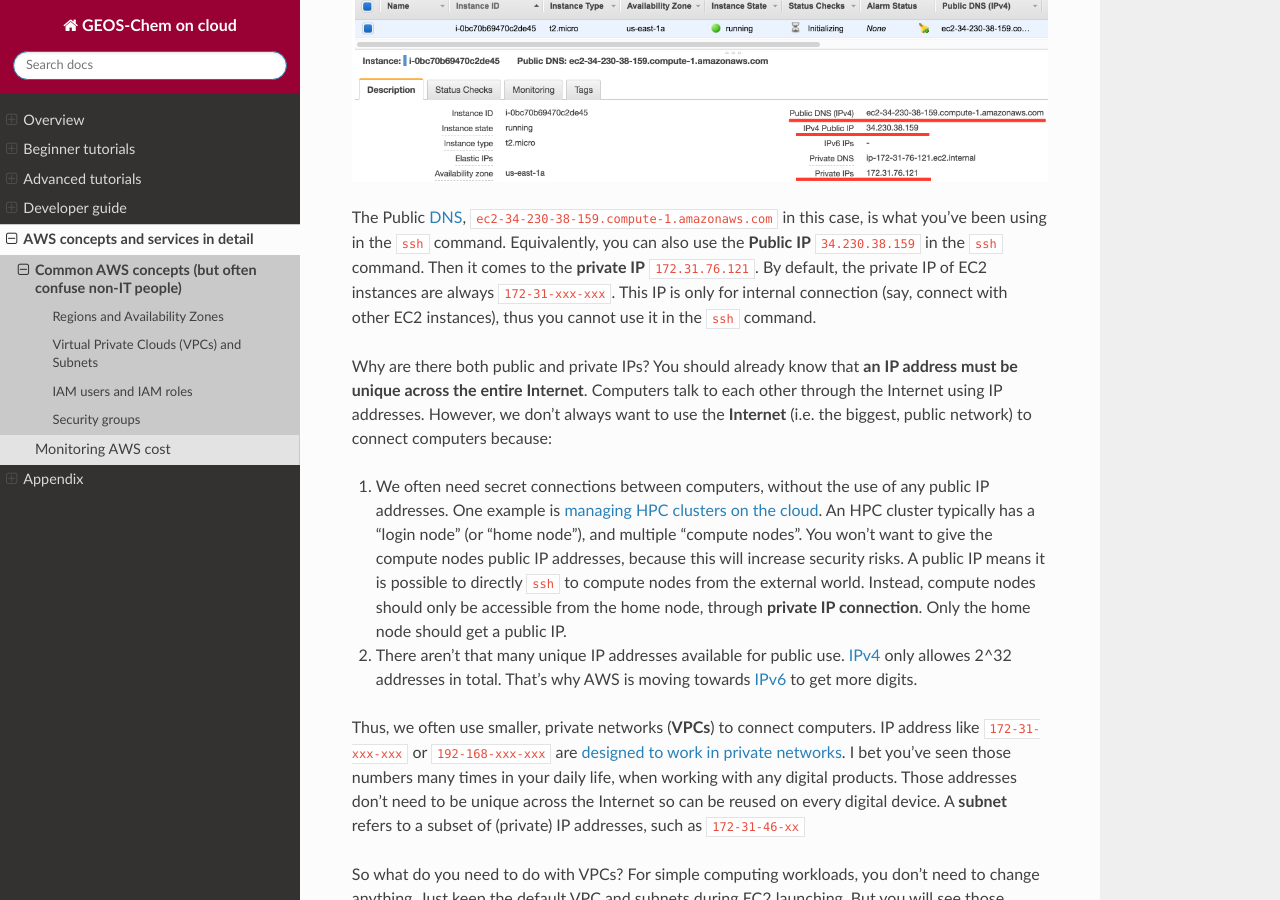
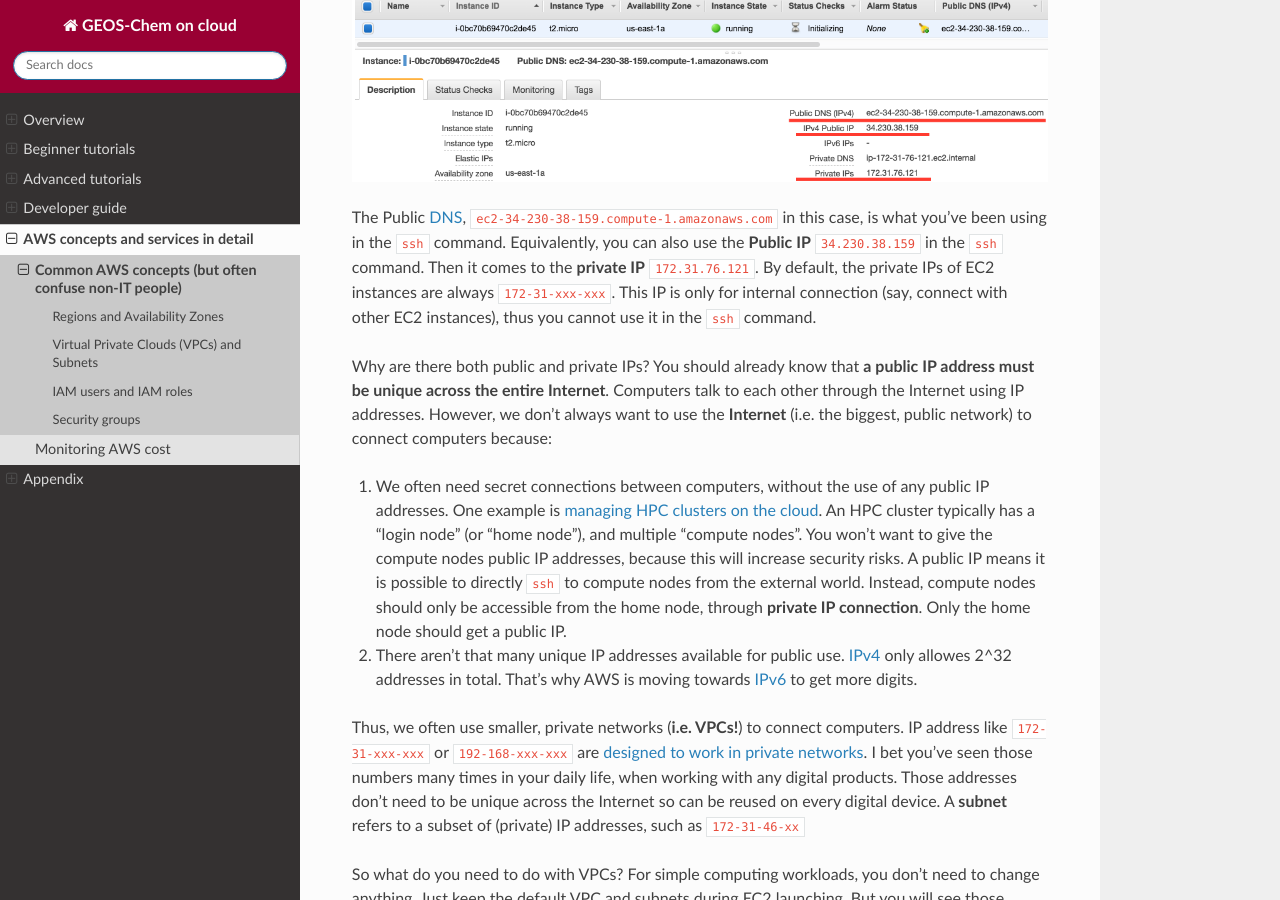
Before and after one commit to geoschem/geos-chem-cloud, a Sphinx documentation site: the page built from doc/source/chapter05_aws-in-detail/common-concepts.rst, in a window 1280 px wide and 900 px high, scrolled down 1658 px. Built offline with Sphinx 7.4.7 and the Read the Docs theme 2.0.0, drawn with Linux system fonts in a browser that asks for light colours.

Commit message:
fix various typos

```diff
--- a/doc/source/chapter02_beginner-tutorial/awscli-config.rst
+++ b/doc/source/chapter02_beginner-tutorial/awscli-config.rst
@@ -81,10 +81,10 @@
   Default region name [None]: us-east-1
   Default output format [None]: json
 
-- For the default region, enter ``us-east-1`` . It is just an alias to the "US East (N. Virginia)" region that you chose in the quick start guide. Currently all GEOS-Chem resources are within in this region, so use it as default.
+- For the default region, enter ``us-east-1`` . It is just an alias to the "US East (N. Virginia)" region that you chose in the quick start guide. Currently all GEOS-Chem resources are within this region, so use it as default.
 - For output format, enter ``json``. (`JSON <https://en.wikipedia.org/wiki/JSON>`_ is the most widely used format in web services. You don't need to worry about it right now. It looks almost the same as Python dictionaries and lists.)
 
-The answers you typed are saved in ``~/.aws/credentials`` and ``~/.aws/config``. You can rerun ``aws configure`` to overwrite them, just edit the files directly.
+The answers you typed are saved in ``~/.aws/credentials`` and ``~/.aws/config``. You can rerun ``aws configure`` to overwrite them, or just edit the files directly.
 
 Now ``aws s3 ls`` should run smoothly. Since you don't have your own data on S3 yet, that command is likely to show nothing. However, you can already access tons of `AWS Public Datasets <https://aws.amazon.com/public-datasets>`_. For example, let's view the `NASA-NEX data <https://aws.amazon.com/public-datasets/nasa-nex/>`_ by ``aws s3 ls s3://nasanex/``::
 
--- a/doc/source/chapter02_beginner-tutorial/use-ebs.rst
+++ b/doc/source/chapter02_beginner-tutorial/use-ebs.rst
@@ -67,7 +67,7 @@
 .. figure:: img/attach_ebs_in_menu.png
   :width: 350 px
 
-You should be prompted with ID of the running EC2 instance. If nothing gets prompted, double check if you choose the same Avail Zone for your EC2 instance and EBS volume.
+You should be prompted with the ID of the running EC2 instance. If nothing gets prompted, double check if you have chosen the same Avail Zone for your EC2 instance and EBS volume.
 
 .. figure:: img/attach_ebs_option.png
   :width: 500 px
--- a/doc/source/chapter03_advanced-tutorial/iam-role.rst
+++ b/doc/source/chapter03_advanced-tutorial/iam-role.rst
@@ -22,7 +22,7 @@
   | **"X" = our EC2 instances**
   | **"Y" = S3 buckets**
 
-"Y" can also be as detailed as "read-only access to S3" (so, no write access) or even "read-only access to a specific S3 bucket" (so, no access to other buckets). All those possible combinations make the IAM console kind of daunting for beginners. Fortunately, here we only need to enable a simple permission rule, which it is very easy to do.
+"Y" can also be as detailed as "read-only access to S3" (so, no write access) or even "read-only access to a specific S3 bucket" (so, no access to other buckets). All those possible combinations make the IAM console kind of daunting for beginners. Fortunately, here we only need to enable a simple permission rule, which is very easy to do.
 
 Grant S3 permission to EC2
 --------------------------
@@ -43,7 +43,7 @@
 
 .. figure:: img/iam_console.png
 
-The first step is to choose "X" (which will be allowed to access "Y"). AWS called it "trusted entity". Select EC2, of course.
+The first step is to choose "X" (which will be allowed to access "Y"). AWS calls it "trusted entity". Select EC2, of course.
 
 .. figure:: img/create-iam-role-step1.png
 
--- a/doc/source/chapter05_aws-in-detail/common-concepts.rst
+++ b/doc/source/chapter05_aws-in-detail/common-concepts.rst
@@ -30,14 +30,14 @@
 
 .. figure:: img/ec2-ip.png
 
-The Public `DNS <https://en.wikipedia.org/wiki/Domain_Name_System>`_, ``ec2-34-230-38-159.compute-1.amazonaws.com`` in this case, is what you've been using in the ``ssh`` command. Equivalently, you can also use the **Public IP** ``34.230.38.159`` in the ``ssh`` command. Then it comes to the **private IP** ``172.31.76.121``. By default, the private IP of EC2 instances are always ``172-31-xxx-xxx``. This IP is only for internal connection (say, connect with other EC2 instances), thus you cannot use it in the ``ssh`` command.
+The Public `DNS <https://en.wikipedia.org/wiki/Domain_Name_System>`_, ``ec2-34-230-38-159.compute-1.amazonaws.com`` in this case, is what you've been using in the ``ssh`` command. Equivalently, you can also use the **Public IP** ``34.230.38.159`` in the ``ssh`` command. Then it comes to the **private IP** ``172.31.76.121``. By default, the private IPs of EC2 instances are always ``172-31-xxx-xxx``. This IP is only for internal connection (say, connect with other EC2 instances), thus you cannot use it in the ``ssh`` command.
 
-Why are there both public and private IPs? You should already know that **an IP address must be unique across the entire Internet**. Computers talk to each other through the Internet using IP addresses. However, we don't always want to use the **Internet** (i.e. the biggest, public network) to connect computers because:
+Why are there both public and private IPs? You should already know that **a public IP address must be unique across the entire Internet**. Computers talk to each other through the Internet using IP addresses. However, we don't always want to use the **Internet** (i.e. the biggest, public network) to connect computers because:
 
 1. We often need secret connections between computers, without the use of any public IP addresses. One example is :ref:`managing HPC clusters on the cloud <hpc-overview-label>`. An HPC cluster typically has a "login node" (or "home node"), and multiple "compute nodes". You won't want to give the compute nodes public IP addresses, because this will increase security risks. A public IP means it is possible to directly ``ssh`` to compute nodes from the external world. Instead, compute nodes should only be accessible from the home node, through **private IP connection**. Only the home node should get a public IP.
 2. There aren't that many unique IP addresses available for public use. `IPv4 <https://en.wikipedia.org/wiki/IPv4>`_ only allowes 2^32 addresses in total. That's why AWS is moving towards `IPv6 <https://en.wikipedia.org/wiki/IPv6>`_ to get more digits.
 
-Thus, we often use smaller, private networks (**VPCs**) to connect computers. IP address like ``172-31-xxx-xxx`` or ``192-168-xxx-xxx`` are `designed to work in private networks <https://en.wikipedia.org/wiki/Private_network>`_. I bet you've seen those numbers many times in your daily life, when working with any digital products. Those addresses don't need to be unique across the Internet so can be reused on every digital device. A **subnet** refers to a subset of (private) IP addresses, such as ``172-31-46-xx``
+Thus, we often use smaller, private networks (**i.e. VPCs!**) to connect computers. IP address like ``172-31-xxx-xxx`` or ``192-168-xxx-xxx`` are `designed to work in private networks <https://en.wikipedia.org/wiki/Private_network>`_. I bet you've seen those numbers many times in your daily life, when working with any digital products. Those addresses don't need to be unique across the Internet so can be reused on every digital device. A **subnet** refers to a subset of (private) IP addresses, such as ``172-31-46-xx``
 
 So what do you need to do with VPCs? For simple computing workloads, you don't need to change anything. Just keep the default VPC and subnets during EC2 launching. But you will see those concepts constantly when using HPC clusters on the cloud. As an HPC cluster **user**, you mostly don't need to tweak VPCs manually, but it's good to understand what's going on.
 
--- a/doc/source/index.rst
+++ b/doc/source/index.rst
@@ -15,7 +15,7 @@
 
 **For GEOS-Chem users**, this website contains everything you need in order to use GEOS-Chem on the cloud. You will be able to finish a complete research workflow, from model simulations to output data analysis and management. **If it is your first time trying GEOS-Chem, this project is perhaps your best starting point**, because :ref:`you don't need to do any initial setup <motivation-label>` and the model is guaranteed to work correctly (see :ref:`quick start guide <quick-start-label>`). Note that this website is not a user guide on the GEOS-Chem model itself. Please refer to our comprehensive `user guide <http://acmg.seas.harvard.edu/geos/doc/man/>`_ and `wiki <http://wiki.seas.harvard.edu/geos-chem/index.php/Main_Page>`_ for all details about GEOS-Chem. To run on the cloud, we only support GEOS-Chem `v11-02 <http://wiki.seas.harvard.edu/geos-chem/index.php/GEOS-Chem_v11-02>`_ or future versions for `GNU-Fortran compatibility <http://wiki.seas.harvard.edu/geos-chem/index.php/GNU_Fortran_compiler>`_ and `NetCDF diagnostics updates <http://wiki.seas.harvard.edu/geos-chem/index.php/List_of_diagnostics_archived_to_netCDF_format>`_.
 
-**For non-GEOS-Chem-users**, this documentation can be used as an introduction to AWS for scientific computing, especially for **Earth science model simulations**. Since all Earth science models are highly similar from a software perspective, it should be quite easy to adapt this guide for you specific use case. More than 90% of this website is about general AWS concepts and tutorials, which doesn't require GEOS-Chem-specific knowledge. Please get a feeling of cloud computing workflow by exploring :doc:`beginner tutorials <../chapter02_beginner-tutorial/index>` and then refer to :doc:`Developer guide <../chapter04_developer-guide/index>` to build your own model. Although cloud computing has a lot of potential in Earth science, it is still significantly under-ultilized due to :doc:`the lack of accessible tutorials <./chapter01_overview/external-resources>` for Earth science researchers. This project tries to fill this gap.
+**For non-GEOS-Chem-users**, this documentation can be used as an introduction to AWS for scientific computing, especially for **Earth science model simulations**. Since all Earth science models are highly similar from a software perspective, it should be quite easy to adapt this guide for you specific use case. More than 90% of this website is about general AWS concepts and tutorials, which doesn't require GEOS-Chem-specific knowledge. Please get a feeling of cloud computing workflow by exploring :doc:`beginner tutorials <../chapter02_beginner-tutorial/index>` and then refer to the :doc:`developer guide <../chapter04_developer-guide/index>` to build your own model. Although cloud computing has a lot of potential in Earth science, it is still significantly under-ultilized due to :doc:`the lack of accessible tutorials <./chapter01_overview/external-resources>` for Earth science researchers. This project tries to fill this gap.
 
 For general reference, GEOS-Chem is a `Chemical Transport Model <https://en.wikipedia.org/wiki/Chemical_transport_model>`_ for simulating atmospheric chemical compositions. It has been developed over 20 years and is used by `more than 100 research groups worldwide <http://acmg.seas.harvard.edu/geos/geos_people.html>`_. The program is mainly written in Fortran 90. `All model source code <https://bitbucket.org/account/user/gcst/projects/GEOS>`_ is `distributed freely under the MIT license <http://acmg.seas.harvard.edu/geos/geos_licensing.html>`_. Input and output data formats are mostly NetCDF, which can be analyzed easily by most languages such as Python, R and MATLAB. IDL (Interactive Data Language) has historically been the major data analysis tool but now we embrace open-source tools especially Python, `Jupyter <http://jupyter.org>`_ and `xarray <http://xarray.pydata.org>`_. The classic version of GEOS-Chem uses OpenMP parallelization (shared-memory, multi-threading). `The MPI version of GEOS-Chem <https://www.geosci-model-dev-discuss.net/gmd-2018-55/>`_ has also been developed and we are working on making it available on the cloud.
 
```
Also changed, not shown: doc/source/chapter03_advanced-tutorial/hpc-overview.rst (+2 -2 lines).
